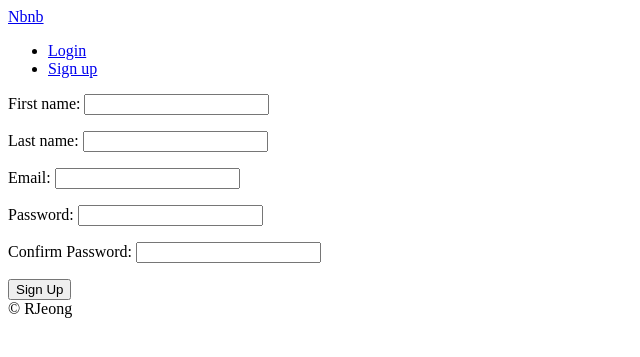
After one commit to JeongHwaSik/Airbnb-Clone, a Django app: page /users/signup in a window 1280 px wide. The commit adds this page. Shown: the top 357 px of the page, without its empty margins (0-640 px from the left). Run offline with Django 3.2, Linux system fonts and the light colour scheme.

Commit message:
signup form
creating signup form using forms.Form

```diff
--- a/templates/partials/nav.html
+++ b/templates/partials/nav.html
@@ -4,5 +4,6 @@
         <li><a href="{% url 'users:logout' %}">Log out</a></li>
     {% else %}
         <li><a href="{% url 'users:login' %}">Login</a></li>
+        <li><a href="{% url 'users:signup' %}">Sign up</a></li>
     {% endif %}
 </ul>
--- /dev/null
+++ b/templates/users/signup.html
@@ -0,0 +1,16 @@
+{% extends "base.html" %}
+
+{% block page_title %}
+    Sign Up
+{% endblock page_title %}
+
+{% block search-bar %}
+{% endblock search-bar %}
+
+{% block content %}
+    <form method="POST" action="{% url 'users:signup' %}">
+        {% csrf_token %}
+        {{form.as_p}}
+        <button>Sign Up</button>
+    </form>
+{% endblock content %}
--- a/users/forms.py
+++ b/users/forms.py
@@ -18,3 +18,37 @@ class LoginForm(forms.Form):
                 self.add_error("password", forms.ValidationError("Passward is wrong"))
         except models.User.DoesNotExist:
             self.add_error("email", forms.ValidationError("User does not exist"))
+
+
+class SignUpForm(forms.Form):
+    first_name = forms.CharField(max_length=50)
+    last_name = forms.CharField(max_length=50)
+    email = forms.EmailField()
+    password = forms.CharField(widget=forms.PasswordInput)
+    password1 = forms.CharField(widget=forms.PasswordInput, label="Confirm Password")
+
+    def clean_email(self):
+        email = self.cleaned_data.get("email")
+        try:
+            models.User.objects.get(email=email)
+            raise forms.ValidationError("User already exists with that email")
+        except models.User.DoesNotExist:
+            return email
+
+    def clean_password1(self):
+        password = self.cleaned_data.get("password")
+        password1 = self.cleaned_data.get("password1")
+        if password != password1:
+            raise forms.ValidationError("Password confirmation does not match")
+        else:
+            return password
+
+    def save(self):
+        first_name = self.cleaned_data.get("first_name")
+        last_name = self.cleaned_data.get("last_name")
+        email = self.cleaned_data.get("email")
+        password = self.cleaned_data.get("password")
+        user = models.User.objects.create_user(email, email, password)
+        user.first_name = first_name
+        user.last_name = last_name
+        user.save()
--- a/users/urls.py
+++ b/users/urls.py
@@ -6,4 +6,5 @@ app_name = "users"
 urlpatterns = [
     path("login", views.LoginView.as_view(), name="login"),
     path("logout", views.log_out, name="logout"),
+    path("signup", views.SignUpView.as_view(), name="signup"),
 ]
--- a/users/views.py
+++ b/users/views.py
@@ -1,9 +1,25 @@
-from django.views import View
-from django.shortcuts import render, redirect, reverse
+from django.views.generic.edit import FormView
 from django.contrib.auth import authenticate, login, logout
-from . import forms
+from django.shortcuts import redirect, reverse
+from django.urls import reverse_lazy
+from . import forms, models
 
 
+class LoginView(FormView):
+    template_name = "users/login.html"
+    form_class = forms.LoginForm
+    success_url = reverse_lazy("core:home")
+
+    def form_valid(self, form):
+        email = form.cleaned_data.get("email")
+        password = form.cleaned_data.get("password")
+        user = authenticate(self.request, username=email, password=password)
+        if user is not None:
+            login(self.request, user)
+        return super().form_valid(form)
+
+
+"""
 class LoginView(View):
     def get(self, request):
         form = forms.LoginForm()
@@ -19,8 +35,24 @@ class LoginView(View):
                 login(request, user)
                 return redirect(reverse("core:home"))
         return render(request, "users/login.html", context={"form": form})
+"""
 
 
 def log_out(request):
     logout(request)
     return redirect(reverse("core:home"))
+
+
+class SignUpView(FormView):
+    template_name = "users/signup.html"
+    form_class = forms.SignUpForm
+    success_url = reverse_lazy("core:home")
+
+    def form_valid(self, form):
+        form.save()
+        email = form.cleaned_data.get("email")
+        password = form.cleaned_data.get("password")
+        user = authenticate(self.request, username=email, password=password)
+        if user is not None:
+            login(self.request, user)
+        return super().form_valid(form)
```
